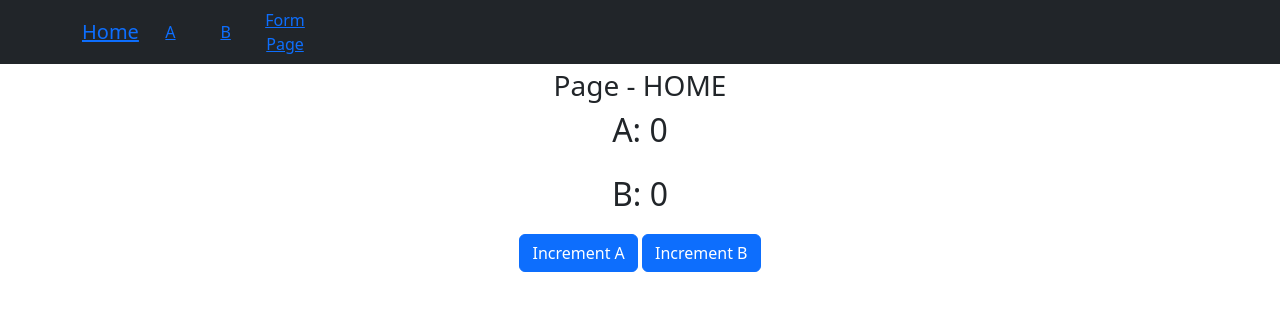
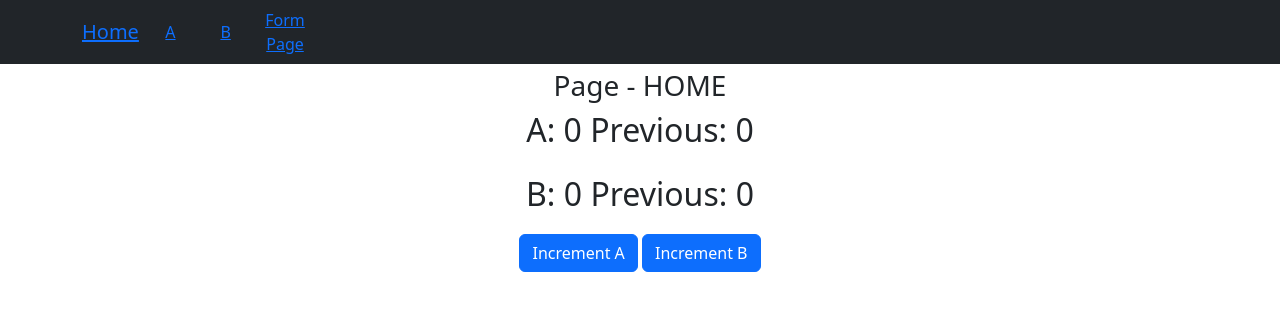
Before and after one commit to tejasvee-appsdeployer/task-7, a React (Create React App) app: page / in a window 1280 px wide. Shown: the top 310 px of the page. Built offline with nearby package versions, Linux system fonts and the light colour scheme.

Commit message:
useRef for storing previous values of A and B

```diff
--- a/src/components/ComponentA.js
+++ b/src/components/ComponentA.js
@@ -1,9 +1,16 @@
-import React from "react";
+import React, { useEffect, useRef } from "react";
 
 function ComponentA({ a }) {
+	const prevValue = useRef(a);
+	useEffect(() => {
+		prevValue.current = a;
+	}, [a]);
+
 	return (
 		<div>
-			<p className="fs-2">A: {a} </p>
+			<p className="fs-2">
+				A: {a} Previous: {prevValue.current}
+			</p>
 		</div>
 	);
 }
--- a/src/components/ComponentB.js
+++ b/src/components/ComponentB.js
@@ -1,9 +1,15 @@
-import React from "react";
+import React, { useEffect, useRef } from "react";
 
 function ComponentB({ b }) {
+	const prevValue = useRef(b);
+	useEffect(() => {
+		prevValue.current = b;
+	}, [b]);
 	return (
 		<div>
-			<p className="fs-2">B: {b} </p>
+			<p className="fs-2">
+				B: {b} Previous: {prevValue.current}
+			</p>
 		</div>
 	);
 }
--- a/src/components/PageA.js
+++ b/src/components/PageA.js
@@ -7,7 +7,7 @@ function PageA({ a, b, incA, decB }) {
 	return (
 		<div>
 			<Header name={"A"} />
-			<div className="">
+			<div className="position">
 				<ComponentA a={a} />
 				<ComponentB b={b} />
 			</div>
```
